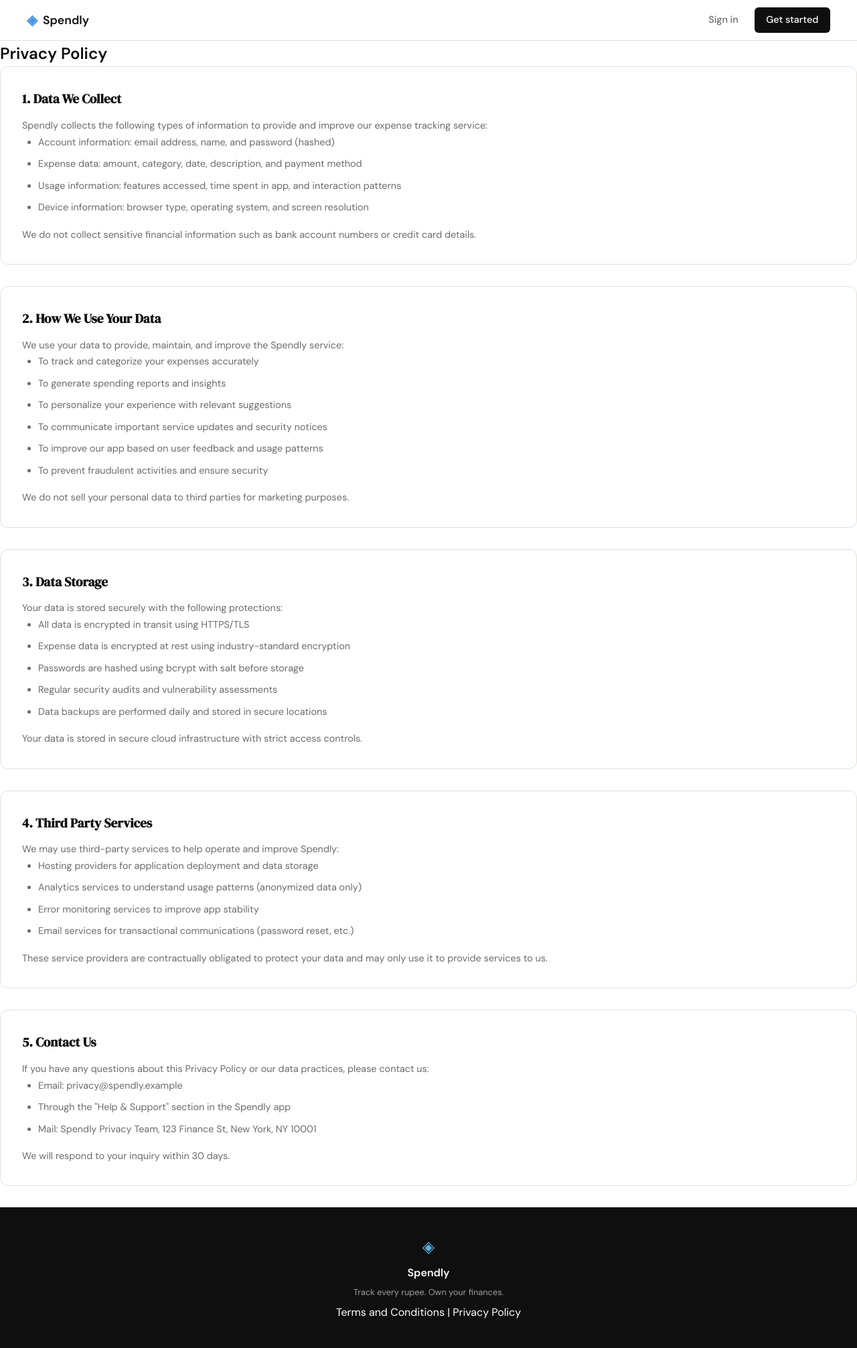
After one commit to Mr-NILESH-KUMAR/Kharch, a Flask app: page /privacy in a window 1280 px wide. The commit adds this page. Shown: the whole page at 67% size. Run offline with Flask 3, Linux system fonts and the light colour scheme.

Commit message:
privacy: add privacy policy page and route

```diff
--- a/expense-tracker/app.py
+++ b/expense-tracker/app.py
@@ -25,6 +25,11 @@ def login():
 @app.route("/terms")
 def terms():
     return render_template("terms.html")
+
+
+@app.route("/privacy")
+def privacy():
+    return render_template("privacy.html")
 
 
 # ------------------------------------------------------------------ #
--- a/expense-tracker/templates/base.html
+++ b/expense-tracker/templates/base.html
@@ -36,7 +36,7 @@
             <p class="footer-copy">Track every rupee. Own your finances.</p>
             <p>
                 <a href="/terms">Terms and Conditions</a> |
-                <a href="#">Privacy Policy</a>
+                <a href="/privacy">Privacy Policy</a>
             </p>
         </div>
     </footer>
--- /dev/null
+++ b/expense-tracker/templates/privacy.html
@@ -0,0 +1,108 @@
+{% extends "base.html" %}
+
+{% block title %}Spendly — Privacy Policy{% endblock %}
+
+{% block content %}
+<style>
+    .term-card {
+        background: var(--paper-card);
+        border: 1px solid var(--border);
+        border-radius: var(--radius-md);
+        padding: 2rem;
+        margin-bottom: 2rem;
+    }
+
+    .term-card h2 {
+        font-family: var(--font-display);
+        font-size: 1.2rem;
+        color: var(--ink);
+        margin-bottom: 0.75rem;
+    }
+
+    .term-card p,
+    .term-card ul {
+        font-size: 0.9rem;
+        color: var(--ink-muted);
+        line-height: 1.7;
+    }
+
+    .term-card ul {
+        margin-left: 1.5rem;
+        margin-bottom: 1rem;
+    }
+
+    .term-card li {
+        margin-bottom: 0.5rem;
+    }
+</style>
+
+<section class="terms-section">
+    <div class="terms-inner">
+        <h1 class="terms-title">Privacy Policy</h1>
+
+        <div class="terms-content">
+            <div class="term-card">
+                <h2>1. Data We Collect</h2>
+                <p>Spendly collects the following types of information to provide and improve our expense tracking service:</p>
+                <ul>
+                    <li>Account information: email address, name, and password (hashed)</li>
+                    <li>Expense data: amount, category, date, description, and payment method</li>
+                    <li>Usage information: features accessed, time spent in app, and interaction patterns</li>
+                    <li>Device information: browser type, operating system, and screen resolution</li>
+                </ul>
+                <p>We do not collect sensitive financial information such as bank account numbers or credit card details.</p>
+            </div>
+
+            <div class="term-card">
+                <h2>2. How We Use Your Data</h2>
+                <p>We use your data to provide, maintain, and improve the Spendly service:</p>
+                <ul>
+                    <li>To track and categorize your expenses accurately</li>
+                    <li>To generate spending reports and insights</li>
+                    <li>To personalize your experience with relevant suggestions</li>
+                    <li>To communicate important service updates and security notices</li>
+                    <li>To improve our app based on user feedback and usage patterns</li>
+                    <li>To prevent fraudulent activities and ensure security</li>
+                </ul>
+                <p>We do not sell your personal data to third parties for marketing purposes.</p>
+            </div>
+
+            <div class="term-card">
+                <h2>3. Data Storage</h2>
+                <p>Your data is stored securely with the following protections:</p>
+                <ul>
+                    <li>All data is encrypted in transit using HTTPS/TLS</li>
+                    <li>Expense data is encrypted at rest using industry-standard encryption</li>
+                    <li>Passwords are hashed using bcrypt with salt before storage</li>
+                    <li>Regular security audits and vulnerability assessments</li>
+                    <li>Data backups are performed daily and stored in secure locations</li>
+                </ul>
+                <p>Your data is stored in secure cloud infrastructure with strict access controls.</p>
+            </div>
+
+            <div class="term-card">
+                <h2>4. Third Party Services</h2>
+                <p>We may use third-party services to help operate and improve Spendly:</p>
+                <ul>
+                    <li>Hosting providers for application deployment and data storage</li>
+                    <li>Analytics services to understand usage patterns (anonymized data only)</li>
+                    <li>Error monitoring services to improve app stability</li>
+                    <li>Email services for transactional communications (password reset, etc.)</li>
+                </ul>
+                <p>These service providers are contractually obligated to protect your data and may only use it to provide services to us.</p>
+            </div>
+
+            <div class="term-card">
+                <h2>5. Contact Us</h2>
+                <p>If you have any questions about this Privacy Policy or our data practices, please contact us:</p>
+                <ul>
+                    <li>Email: privacy@spendly.example</li>
+                    <li>Through the "Help & Support" section in the Spendly app</li>
+                    <li>Mail: Spendly Privacy Team, 123 Finance St, New York, NY 10001</li>
+                </ul>
+                <p>We will respond to your inquiry within 30 days.</p>
+            </div>
+        </div>
+    </div>
+</section>
+{% endblock %}
```
